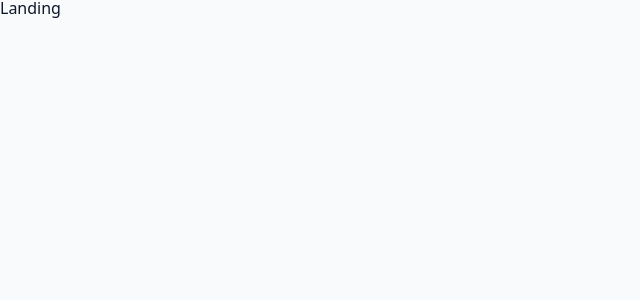
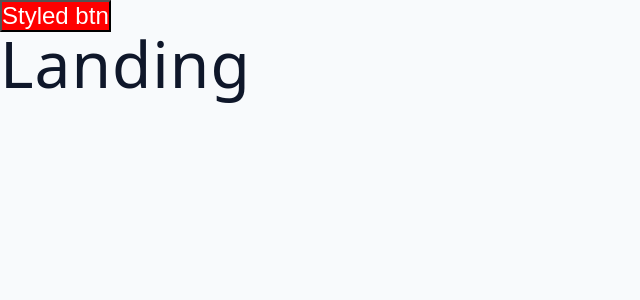
Before and after one commit to swetha5157/TalentLink, a React (Vite) app in the folder frontend/: page /landing in a window 1280 px wide. Shown: the top 300 px of the page, without its empty margins (0-640 px from the left). Built offline with nearby package versions, Linux system fonts and the light colour scheme.

Commit message:
usage of styled components i.e styledbtn

```diff
--- a/frontend/src/pages/Landing.jsx
+++ b/frontend/src/pages/Landing.jsx
@@ -1,9 +1,15 @@
 import React from 'react'
-
+import styled from "styled-components"
+const StyledBtn=styled.button`
+font-size:1.5rem;
+background:red;
+color:white;
+`;
 const Landing = () => {
   return (
     <div>
-      Landing
+      <StyledBtn>Styled btn</StyledBtn>
+      <h1>Landing</h1>
     </div>
   )
 }
```
